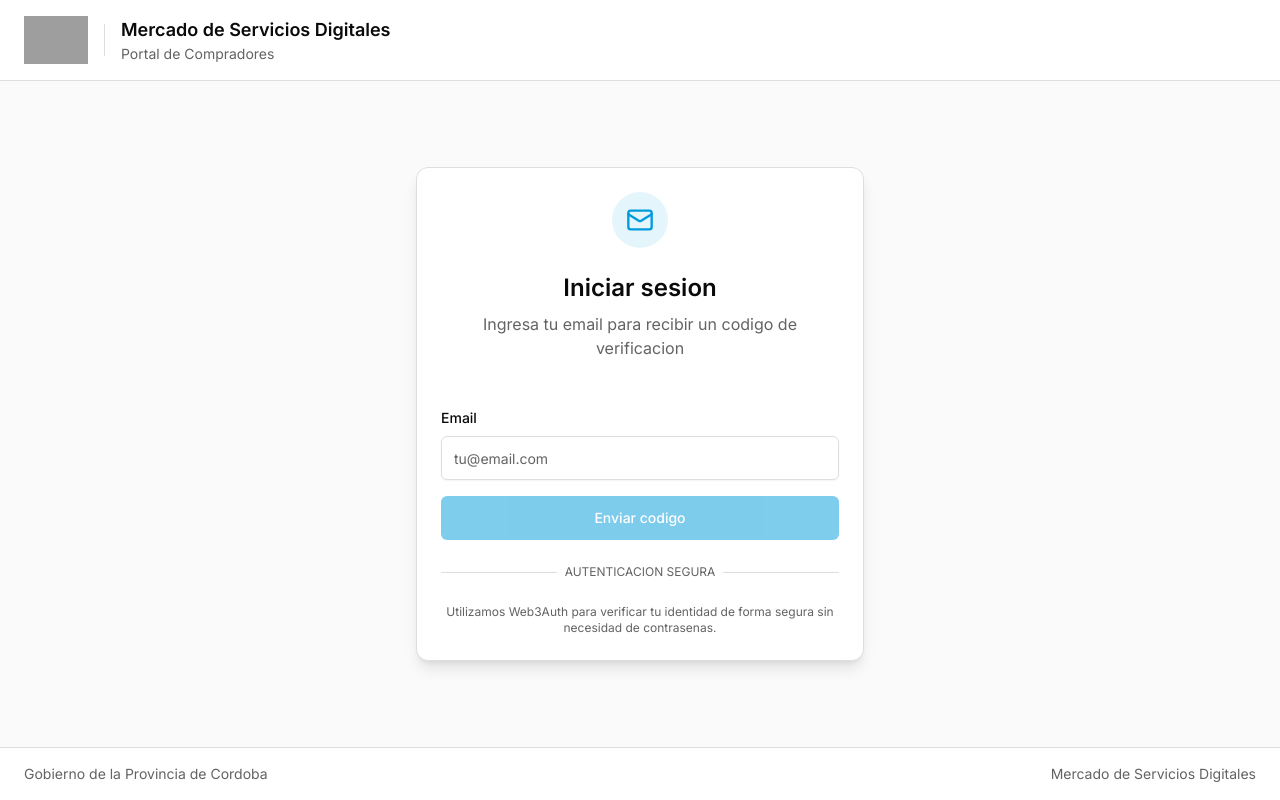
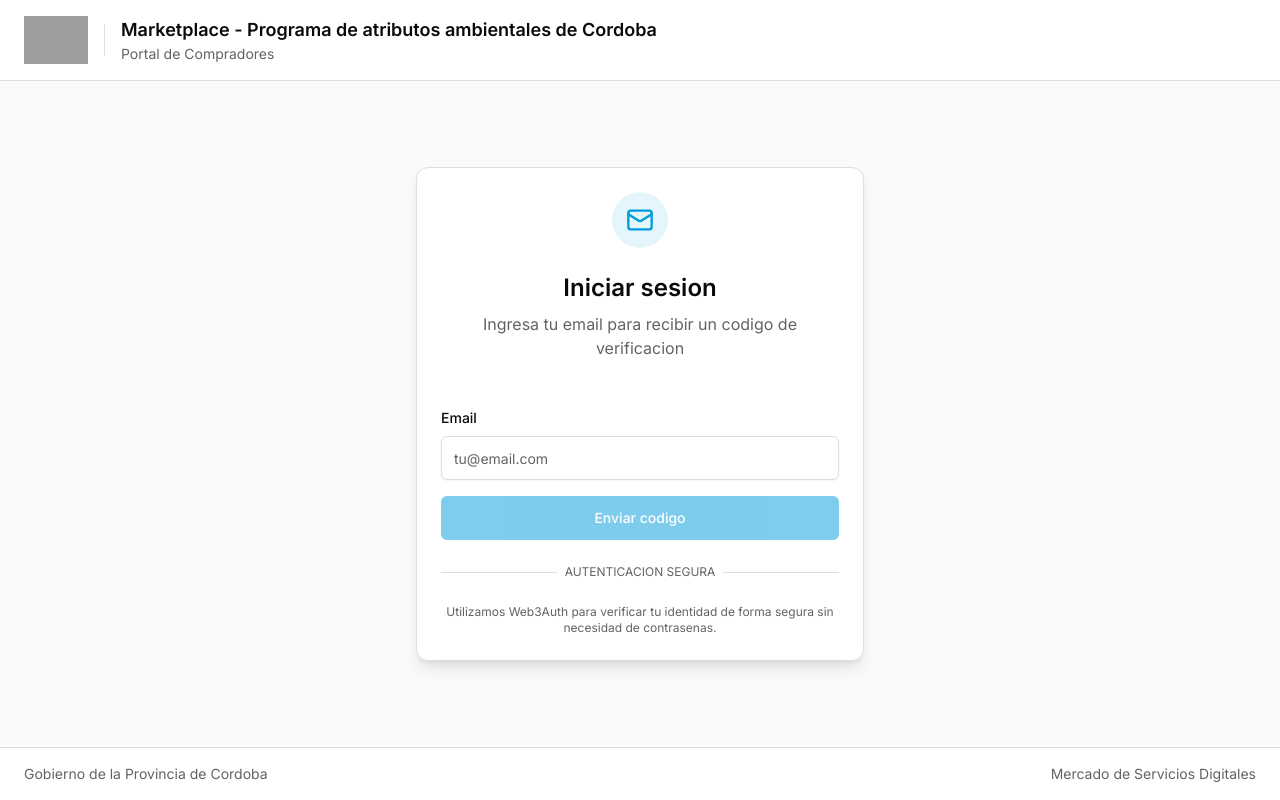
Before and after one commit to santi-river/Back-office, a Next.js app: page / in a window 1280 px wide. Built offline with nearby package versions, Linux system fonts and the light colour scheme; grey boxes are pictures that could not be loaded.

Commit message:
feat: update login header text to new branding
Change login header from "Mercado de Servicios Digitales" to "Marketplace - Programa de atributos ambientales de Cordoba".

```diff
--- a/components/login-screen.tsx
+++ b/components/login-screen.tsx
@@ -74,7 +74,7 @@ export function LoginScreen({ onLoginSuccess }: LoginScreenProps) {
           />
           <div className="h-8 w-px bg-border" />
           <div>
-            <h1 className="text-lg font-semibold text-foreground">Mercado de Servicios Digitales</h1>
+            <h1 className="text-lg font-semibold text-foreground">Marketplace - Programa de atributos ambientales de Cordoba</h1>
             <p className="text-sm text-muted-foreground">Portal de Compradores</p>
           </div>
         </div>
```
